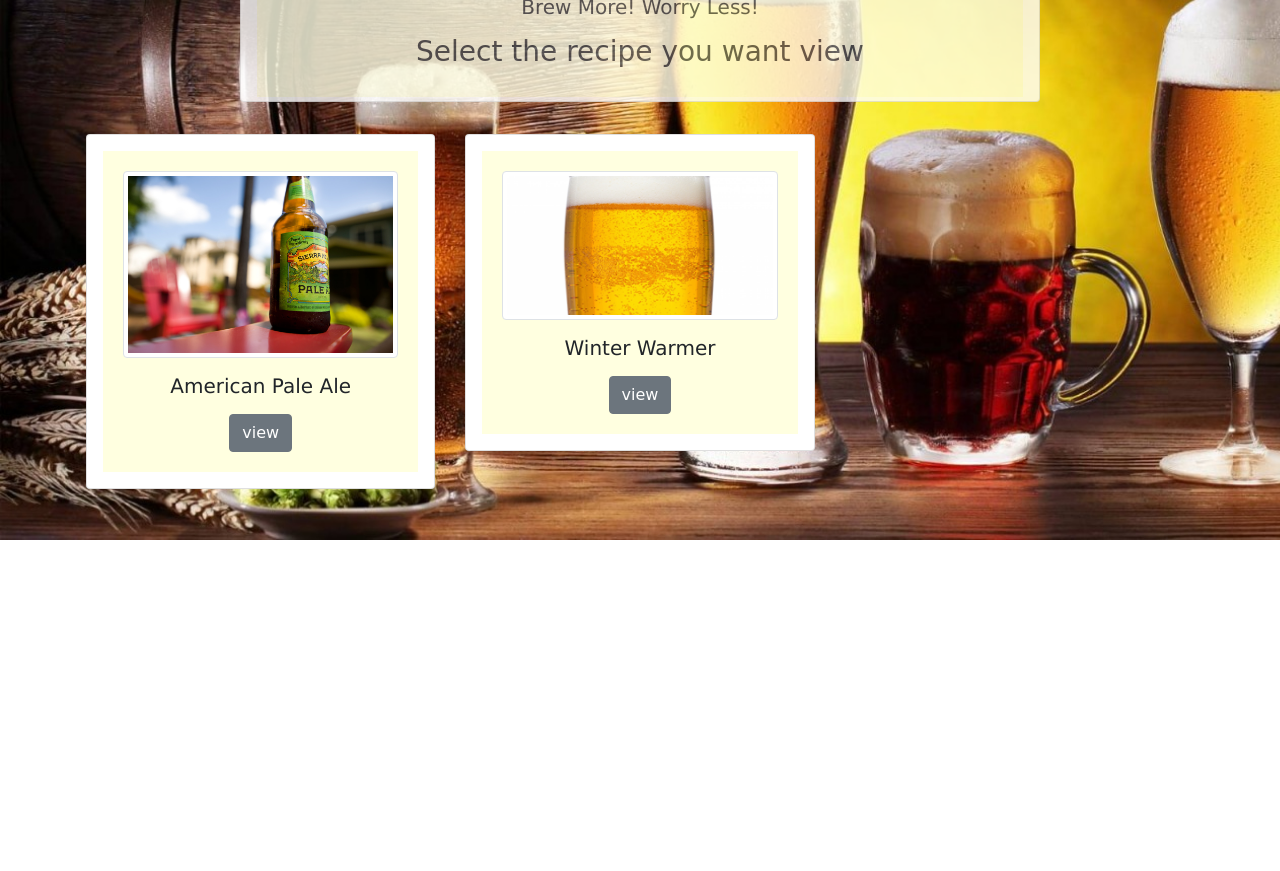
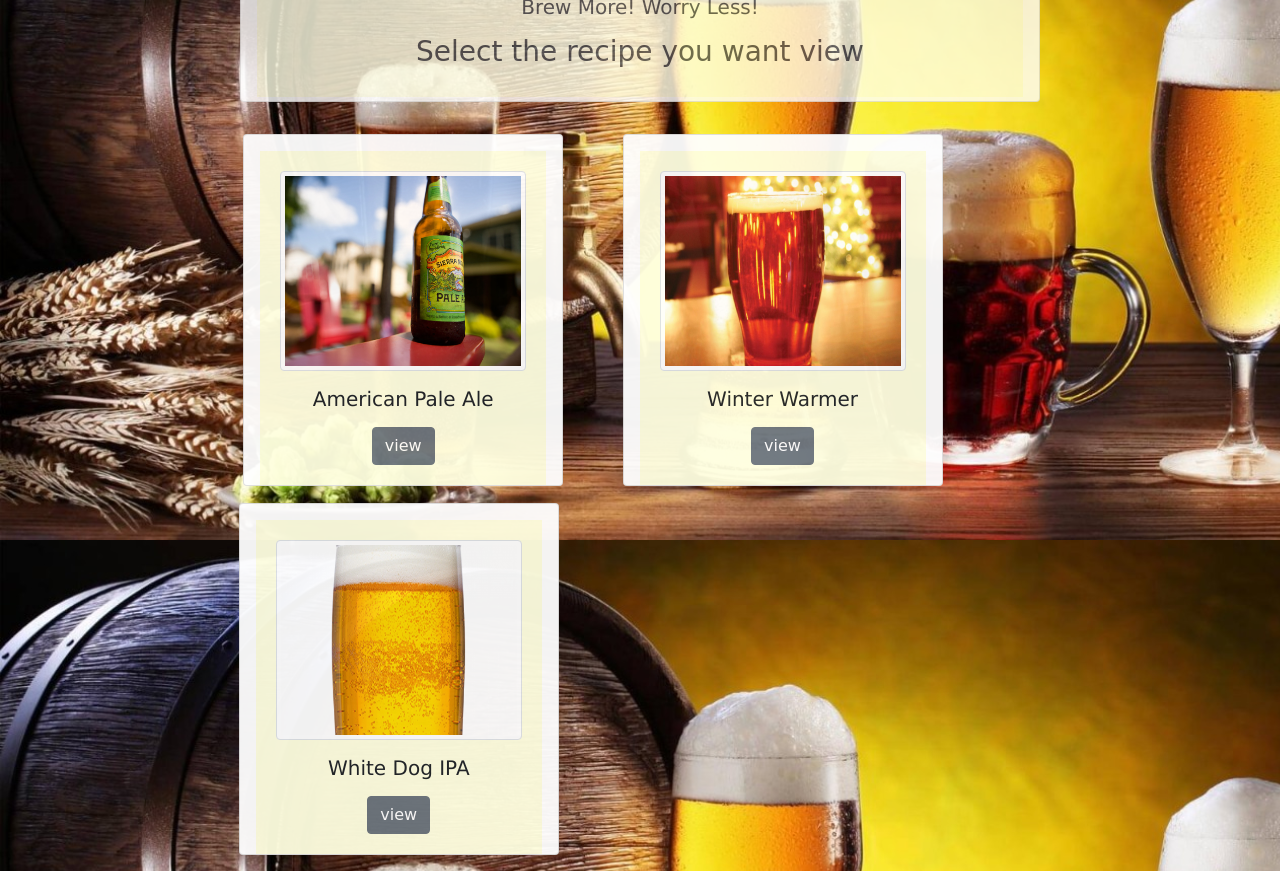
Before and after one commit to CS-27/SER517Fall2019_Group3, a React (Create React App) app in the folder my-app/: page /showRecipe in a window 1280 px wide. Shown: the part 260-1131 px from the top of the page. Before the commit the page ends 800 px from the top, so only its background shows below. Built offline with nearby package versions, Linux system fonts and the light colour scheme; what google-maps-react would draw is missing.

Commit message:
US:45 Task143: Changes in recipes for testing API Call

```diff
--- a/my-app/src/components/ListRecipes/About.css
+++ b/my-app/src/components/ListRecipes/About.css
@@ -26,21 +26,29 @@ body{
 
 }
 
-.card-main-image{
+.card-image{
     width: 20rem;
-    height: 5rem;
+    height: 22rem;
     align-self: center;
-    opacity: .8;
+    opacity: 0.95;
+    margin-left:  45% ;
 
 }
+.alignment{
+    margin-top: 1.5%;
 
-.card-main-image{
+    margin-left: 10% ;
+}
+
+/* .alignment .card-image{
     width: 20rem;
-    height: 15rem;
+    height: 22rem;
     align-self: center;
-    opacity: .8;
+    opacity: 0.95;
+    margin-left:  45% ;
 
-}
+} */
+
 .card-title{
     font-family: 'Lucida Sans';
     text-align: center;
@@ -64,7 +72,12 @@ body{
     color: rgb(250,250,210)
 }
 
-/* .thumbnail:hover {
+.card-image2:hover {
     transform: scale(1.6);
     transition: transform 0.6s;
-  } */
+  }
+
+  .card-image2{
+      width: 600px;
+      height: 200px;
+  }
--- /dev/null
+++ b/my-app/src/components/ListRecipes/Modals/modalFormWW.js
@@ -0,0 +1,54 @@
+import RecipeList from '../showRecipeWinterWarmer'
+
+import React, { Component } from 'react';
+import { Button, Modal, ModalHeader, ModalBody } from 'reactstrap'
+//import Modal from 'react-bootstrap/Modal';
+import './modal.css'
+class ModalFormWW extends Component {
+  constructor(props) {
+    super(props)
+    this.state = {
+      modal: false
+    }
+  }
+
+  toggle = () => {
+    this.setState(prevState => ({
+      modal: !prevState.modal
+    }))
+  }
+
+  render() {
+      const closeBtn = <button className="close" onClick={this.toggle}>&times;</button>
+      const label = this.props.buttonLabel
+
+      let button = ''
+      let title = ''
+
+      if(label === 'view'){
+        button = <Button
+                  onClick={this.toggle}
+                  >{label}
+                </Button>
+        title = 'Recipe View'
+      }
+
+
+      return (
+      <div>
+        {button}
+
+        <Modal isOpen={this.state.modal} toggle={this.toggle} className='custom' size='lg' >
+          <ModalHeader toggle={this.toggle} close={closeBtn}>{title}</ModalHeader>
+          <ModalBody>
+            <RecipeList
+              toggle={this.toggle}
+               />
+          </ModalBody>
+        </Modal>
+      </div>
+    )
+  }
+}
+
+export default ModalFormWW
--- a/my-app/src/components/ListRecipes/RecipeHome.js
+++ b/my-app/src/components/ListRecipes/RecipeHome.js
@@ -6,7 +6,8 @@ import { Container, Row, Col } from 'react-bootstrap';
 import RecipeList from './showRecipeAmerican';
 import Button from '@material-ui/core/Button';
 import ModalForm from './Modals/modalFormAM';
-import ModalFormWD from './Modals/modalFormWD'
+import ModalFormWD from './Modals/modalFormWD';
+import ModalFormWW from './Modals/modalFormWW';
 
 
 import CardDeck from 'react-bootstrap/CardDeck';
@@ -51,25 +52,35 @@ export default class RecipeHome extends Component {
   <Col xs={6} md={4}>
     <Card className='card-image'>
       <Card.Body>
-        <Image src="/images/americanPaleAle.jpg" thumbnail/>
+        <Image className='card-image2' src="/images/americanPaleAle.jpg" thumbnail/>
         <Card.Title>American Pale Ale</Card.Title>
         <ModalForm buttonLabel="view" />
       </Card.Body>
     </Card>
   </Col>
+  <Col xs={6} md={4}>
+    <Card className='card-image'>
+      <Card.Body>
+        <Image className='card-image2' src="/images/winterWarmer.jpeg" thumbnail/>
+        <Card.Title>Winter Warmer</Card.Title>
+        <ModalFormWW buttonLabel="view" />
+      </Card.Body>
+    </Card>
+  </Col>
 
-  <Col xs={6} md={4}>
-    <Card >
+  </Row>
+  <Row>
+    <div className='alignment'>
+    <Col xs={6} md={4}>
+    <Card className='card-image' >
       <Card.Body>
-        <Image class ="thumbnail" src="/images/smashPaleAle.png" thumbnail/>
-        <Card.Title>Winter Warmer</Card.Title>
+        <Image  className='card-image2' src="/images/smashPaleAle.png" thumbnail/>
+        <Card.Title>White Dog IPA</Card.Title>
         <ModalFormWD buttonLabel="view" />
       </Card.Body>
     </Card>
   </Col>
-
-
-
+  </div>
   </Row>
 </Container>
     </div>
--- /dev/null
+++ b/my-app/src/components/ListRecipes/showRecipeWinterWarmer.js
@@ -0,0 +1,108 @@
+/*
+  Author: Harshita Kajal
+  Date Created:   Oct 16, 2019
+  About:  View the recipe details.
+  Date Updated: ...
+*/
+
+import React, { Component } from "react";
+import DataTable from './datatable';
+import Loader from 'react-loader-spinner';
+import './showRecipe.css';
+import Card from 'react-bootstrap/Card';
+import { Container, Row, Col, Button } from 'react-bootstrap';
+
+
+export default class recipeList extends Component {
+     constructor(props) {
+        super(props);
+        this.getRecipe = this.getRecipe.bind(this);
+        this.message = ""
+
+        this.state = {
+          error: null,
+          recipe: [],
+          response: {}
+        }
+        this.recipe = null;
+        this.loading = true;
+        this.getRecipe();
+
+
+    }
+
+    handleSubmit=(event)=> {
+        var xhr = new XMLHttpRequest()
+        xhr.open('POST', 'http://127.0.0.1:5000/')
+
+        event.preventDefault();
+      }
+
+       getRecipe=()=>{
+        var convention= this.props.value;
+        console.log(convention)
+        var apiUrl = 'http://127.0.0.1:5000/showRecipe?recipeName=WinterWarmer'
+
+          fetch(apiUrl)
+          .then(res => res.json())
+          .then(
+            (result) => {
+                var data =result['recipeList'];
+             this.loading = false;
+             var recipe =[];
+
+             Object.keys(data).forEach(function(key) {
+                 if(key!="_id" && key!="name"){
+                  recipe.push([
+                    key,data[key]
+                 ]);
+                 }
+            });
+
+                 this.setState({
+                  recipe: recipe
+                });
+
+                const dataArray = Object.keys(this.state.recipe).map(i => this.state.recipe[i])
+                this.recipe = dataArray;
+                console.log(this.recipe[0]);
+               },
+               (error) => {
+                 this.setState({ error });
+               }
+             )
+       }
+
+         renderList() {
+            var convention= this.props.value;
+            return (
+
+                <Container>
+                        <span class="iconify" data-icon="mdi-bottle-wine" data-inline="false"></span>
+                    <Card  className="mainCard">
+                <Card.Body className = "card-body">
+                <Card.Title className="titleCard" >Winter Warmer</Card.Title>
+                {this.loading ? <Loader
+                type="Circles"
+                color="#00BFFF"
+                height={100}
+                width={100}
+                timeout={3000} //3 secs
+
+            />: <DataTable items={this.state.recipe}></DataTable>}
+
+                </Card.Body>
+            </Card>
+</Container>
+
+            );
+        }
+
+        render() {
+            return (
+                <div>
+                    { this.renderList()}
+                </div>
+            );
+        }
+    }
--- a/my-app/src/components/Toolbar/Toolbar.js
+++ b/my-app/src/components/Toolbar/Toolbar.js
@@ -33,7 +33,7 @@ import ListIngredient from '../ListIngredients/listingredient';
 import Routes from "../../Routes"
 import { useState } from "react";
 import AddRecipe from '../Recipes/AddRecipe';
-import recipeList from '../ListRecipes/showRecipeAmerican';
+import RecipeHome from '../ListRecipes/RecipeHome';
 
 export default class ButtonAppBar extends Component {
 
```
